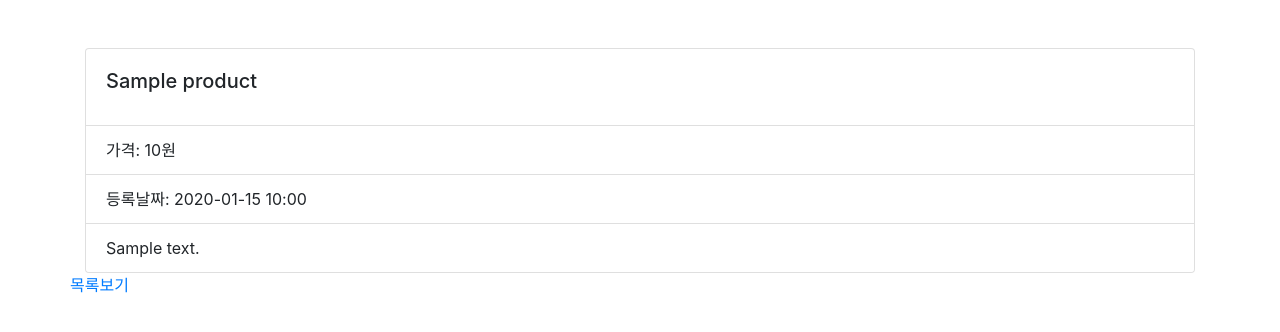
After one commit to clown15/Django_Shop, a Django app: template product/templates/product_detail.html in a window 1280 px wide. The commit adds this page. Shown: the top 332 px of the page. Run offline with Django 3.2, Linux system fonts and the light colour scheme; the template is opened without the code that fills it: most values are stand-ins (such as "Sample title", 1, 10 or a date in 2020); some libraries are stand-ins or nearby versions.

Commit message:
상품 상세보기 페이지 추가

```diff
--- a/fc_django/urls.py
+++ b/fc_django/urls.py
@@ -16,7 +16,7 @@ Including another URLconf
 from django.contrib import admin
 from django.urls import path
 from fcuser.views import index,RegisterView,LoginView
-from product.views import ProductList,ProductCreate
+from product.views import ProductList,ProductCreate,ProduectDetail
 
 urlpatterns = [
     path('admin/', admin.site.urls),
@@ -25,4 +25,5 @@ urlpatterns = [
     path('login/',LoginView.as_view()),
     path('product/',ProductList.as_view()),
     path('product/create/',ProductCreate.as_view()),
+    path('product/<int:pk>/',ProduectDetail.as_view()),
 ]
--- a/fcuser/templates/base.html
+++ b/fcuser/templates/base.html
@@ -3,13 +3,17 @@
         <meta charset="utf-8">
         <meta name="viewport" content="width=device-width, initial-scale=1">
 
-        <!-- 부트스트랩 -->
-        <!-- 합쳐지고 최소화된 최신 CSS -->
-        <link rel="stylesheet" href="https://maxcdn.bootstrapcdn.com/bootstrap/3.3.2/css/bootstrap.min.css">
-        <!-- 부가적인 테마 -->
-        <link rel="stylesheet" href="https://maxcdn.bootstrapcdn.com/bootstrap/3.3.2/css/bootstrap-theme.min.css">
-        <!-- 합쳐지고 최소화된 최신 자바스크립트 -->
-        <script src="https://maxcdn.bootstrapcdn.com/bootstrap/3.3.2/js/bootstrap.min.js"></script>
+        <!-- Bootstrap CSS -->
+        <link rel="stylesheet" href="https://maxcdn.bootstrapcdn.com/bootstrap/4.0.0/css/bootstrap.min.css" integrity="sha384-Gn5384xqQ1aoWXA+058RXPxPg6fy4IWvTNh0E263XmFcJlSAwiGgFAW/dAiS6JXm" crossorigin="anonymous">
+
+        <!-- Optional JavaScript -->
+        <!-- jQuery first, then Popper.js, then Bootstrap JS -->
+        <script src="https://code.jquery.com/jquery-3.2.1.slim.min.js" integrity="sha384-KJ3o2DKtIkvYIK3UENzmM7KCkRr/rE9/Qpg6aAZGJwFDMVNA/GpGFF93hXpG5KkN" crossorigin="anonymous"></script>
+        <script src="https://cdnjs.cloudflare.com/ajax/libs/popper.js/1.12.9/umd/popper.min.js" integrity="sha384-ApNbgh9B+Y1QKtv3Rn7W3mgPxhU9K/ScQsAP7hUibX39j7fakFPskvXusvfa0b4Q" crossorigin="anonymous"></script>
+        <script src="https://maxcdn.bootstrapcdn.com/bootstrap/4.0.0/js/bootstrap.min.js" integrity="sha384-JZR6Spejh4U02d8jOt6vLEHfe/JQGiRRSQQxSfFWpi1MquVdAyjUar5+76PVCmYl" crossorigin="anonymous"></script>
+
+        {% block header %}
+        {% endblock %}
     </head>
     <body>
         <div class="container">
--- a/product/templates/product.html
+++ b/product/templates/product.html
@@ -2,7 +2,7 @@
 <!-- setting.py에서 추가후 load가능 -->
 {% load humanize %}
 {% block contents %}
-<div class="orw mt-5">
+<div class="row mt-5">
     <div class="col-12">
         <table class="table table-light">
             <thead class="thead-light">
@@ -16,8 +16,8 @@
             <tbody class="text-dark">
                 {% for product in product_list %}
                 <tr>
-                    <th scope="row"></th>
-                    <th>{{ product.name }}</th>
+                    <th scope="row">{{ product.id }}</th>
+                    <th><a href="/product/{{ product.id }}">{{ product.name }}</a></th>
                     <!-- 3자리마다 .추가 -->
                     <th>{{ product.price|intcomma }}원</th>
                     <th>{{ product.register_date|date:"Y-m-d H:i" }}</th>
--- /dev/null
+++ b/product/templates/product_detail.html
@@ -0,0 +1,26 @@
+{% extends "base.html" %}
+{% load humanize %}
+{% block contents %}
+<div class="row mt-5">
+    <div class="col-12">
+        <div class="card" style="width:100%;">
+            <div class="card-body">
+                <h5 class="card-title">{{ product.name }}</h5>
+            </div>
+            <ul class="list-group list-group-flush">
+                <!-- 3자리마다 .추가 -->
+                <li class="list-group-item">가격: {{ product.price|intcomma }}원</li>
+                <li class="list-group-item">등록날짜: {{ product.register_date|date:"Y-m-d H:i" }}</li>
+                <!-- safe필터를 통해 태그를 그대로 사용 -->
+                <li class="list-group-item">{{ product.description|safe }}</li>
+            </ul>
+        </div>
+    </div>
+    <div class="row">
+        <div class="col-12">
+            <a href="/product/">목록보기</a>
+        </div>
+    </div>
+</div>
+
+{% endblock %}
```
Also changed, not shown: product/templates/base.html (deleted, +0 -21 lines), product/templates/register_product.html (+12 -0 lines), product/views.py (+7 -1 lines).
